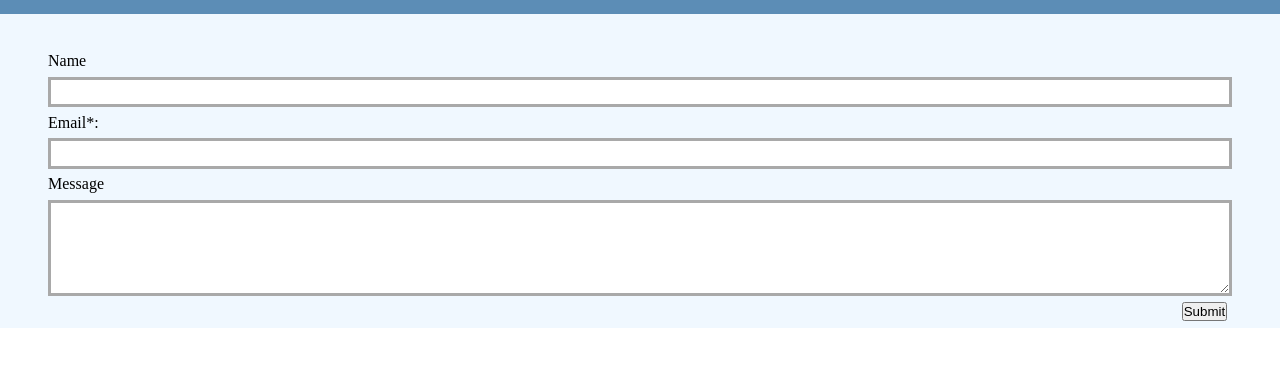
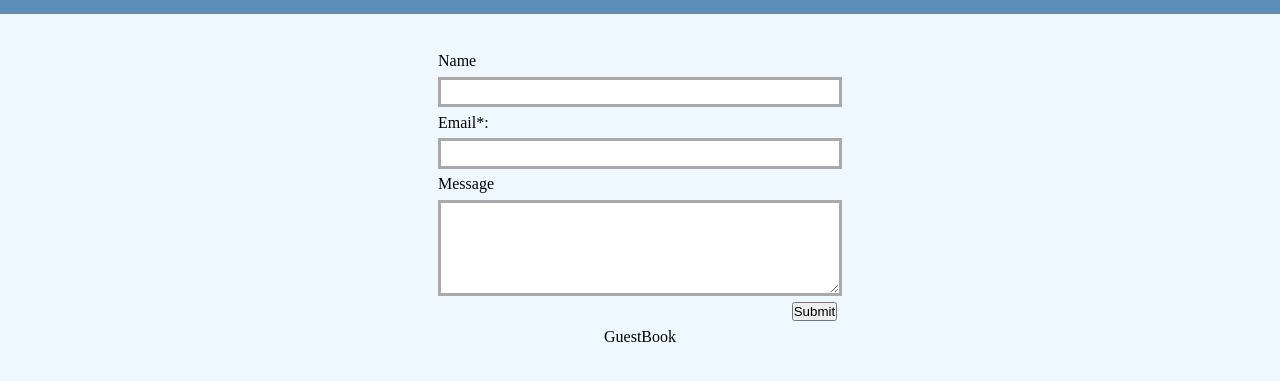
Before and after one commit to electronicboy/tech-edu-week04-guestbook, a website built with Vite: page client/index.html in a window 1280 px wide. Shown: the part 55-436 px from the top of the page. Built offline with nearby package versions, Linux system fonts and the light colour scheme; no server answers; files whose address does not match are found by name.

Commit message:
Start client theming for desktops

```diff
--- a/client/index.html
+++ b/client/index.html
@@ -42,5 +42,8 @@
 
     </div>
 </div>
+<footer>
+    <span>GuestBook</span>
+</footer>
 </body>
 </html>
--- a/client/style.css
+++ b/client/style.css
@@ -2,6 +2,10 @@
     box-sizing: border-box;
     margin: 0;
     padding: 0;
+}
+
+body {
+    background-color: aliceblue;
 }
 
 header {
@@ -75,3 +79,13 @@ input:focus, textarea:focus {
     padding: 0.2rem;
 
 }
+footer {
+    text-align: center;
+}
+
+@media (min-width: 500px) {
+    .container {
+        max-width: 500px;
+        margin: auto;
+    }
+}
```
